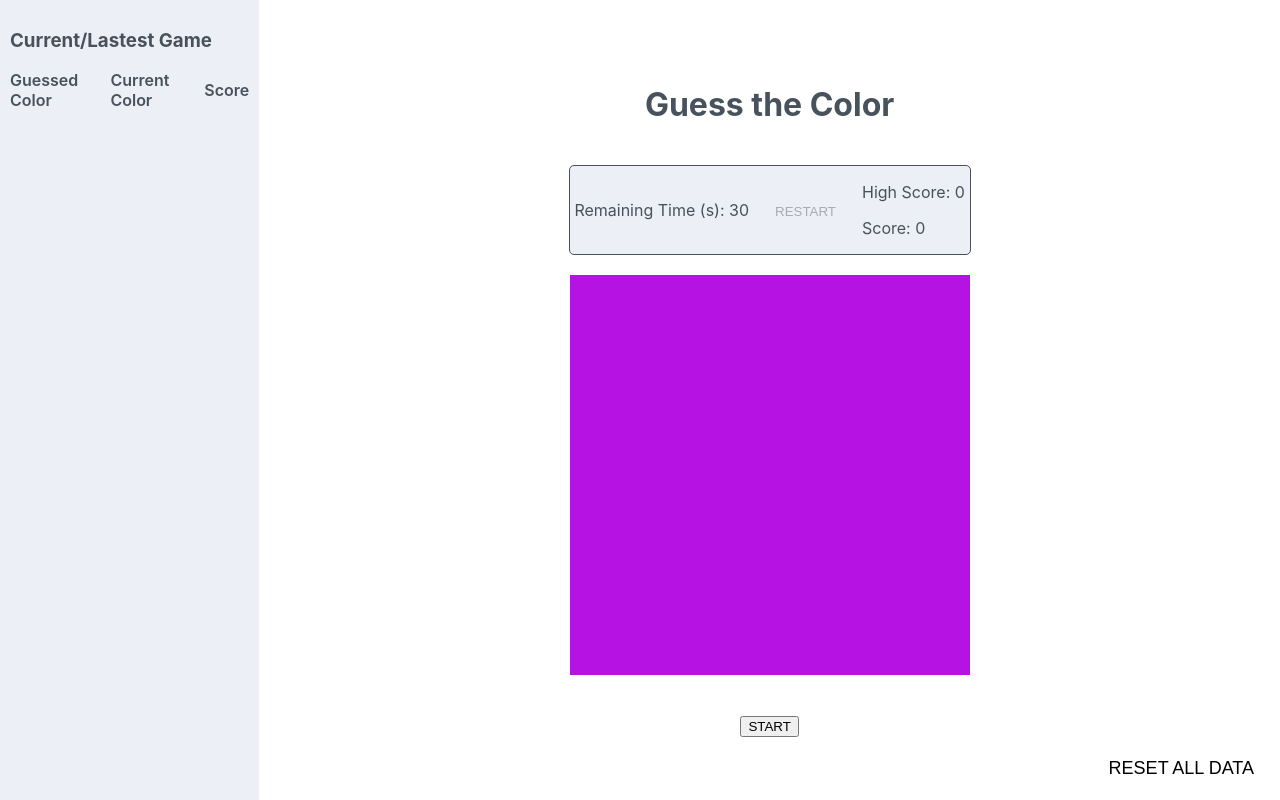
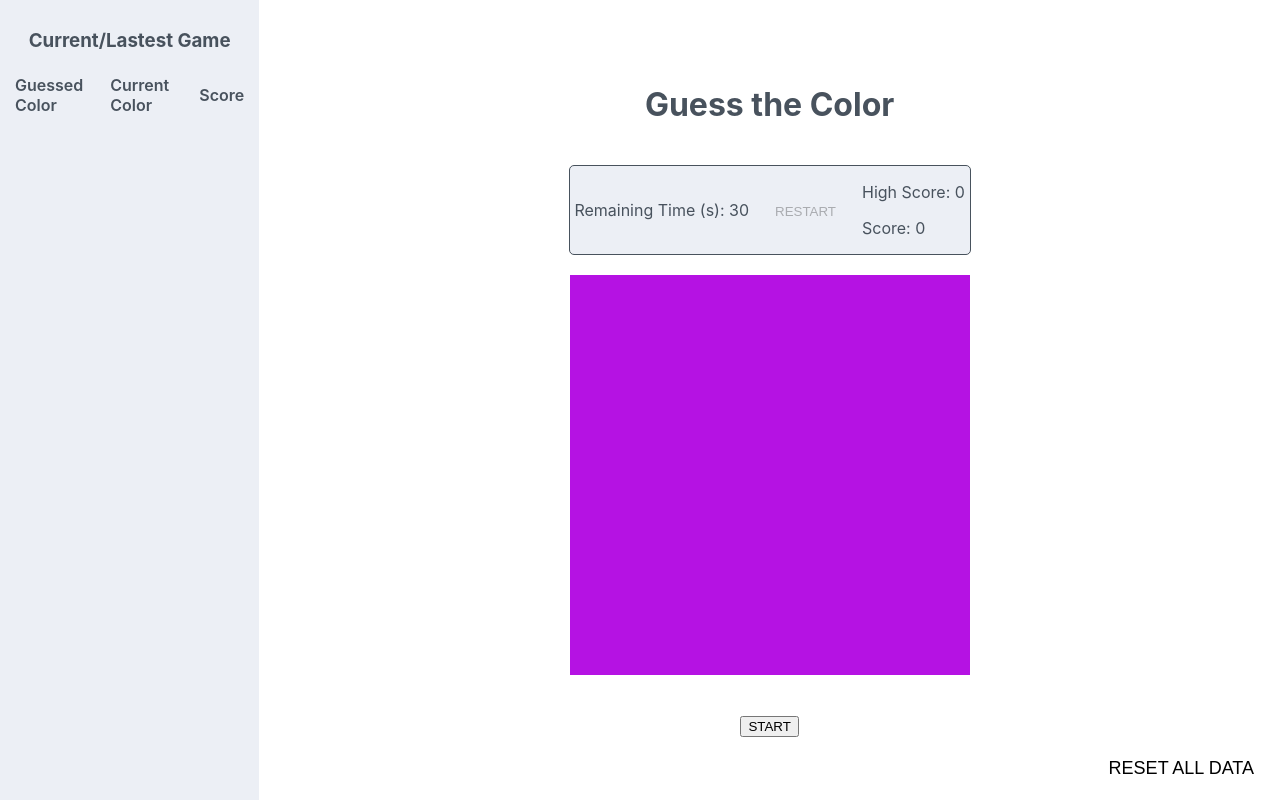
Before and after one commit to mauromaiodev/desafio-frontend-analytics, a React (Create React App) app: page / in a window 1280 px wide. Built offline with nearby package versions, Linux system fonts and the light colour scheme.

Commit message:
feat: gamehistory css

```diff
--- a/src/components/GameHistory/GameHistory.css
+++ b/src/components/GameHistory/GameHistory.css
@@ -1,15 +1,7 @@
-.li-container {
-    display: flex;
-    flex-direction: row;
-    list-style: none;
-    padding: 0;
-    margin: 0;
-    gap: 10px;
-  }
-
-.ul-container {
-    padding: 0;
-    margin: 0;
+.game-history-container {
+ display: flex;
+ flex-direction: column;
+ align-items: center;
 }
 
 .game-history-headers {
@@ -18,4 +10,22 @@
   align-items: center;
   gap: 20px;
   font-weight: 600;
+  padding: 5px;
 }
+
+.ul-container {
+  display: flex;
+  flex-direction: column;
+  margin: 0;
+  gap: 10px;
+  padding: 5px;
+}
+
+.li-container {
+  display: flex;
+  flex-direction: row;
+  list-style: none;
+  padding: 0;
+  margin: 0;
+  gap: 10px
+}
--- a/src/components/GameHistory/GameHistory.js
+++ b/src/components/GameHistory/GameHistory.js
@@ -4,7 +4,7 @@ import "./GameHistory.css";
 
 function GameHistory({ gameHistory }) {
   return (
-    <div>
+    <div className="game-history-container">
       <h3>Current/Lastest Game</h3>
       <div className="game-history-headers">
         <span>Guessed Color</span>
```
